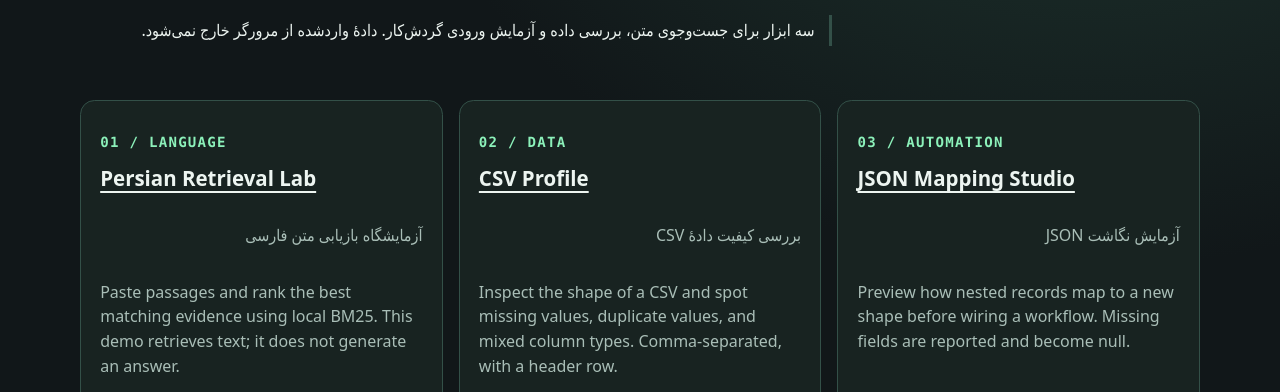
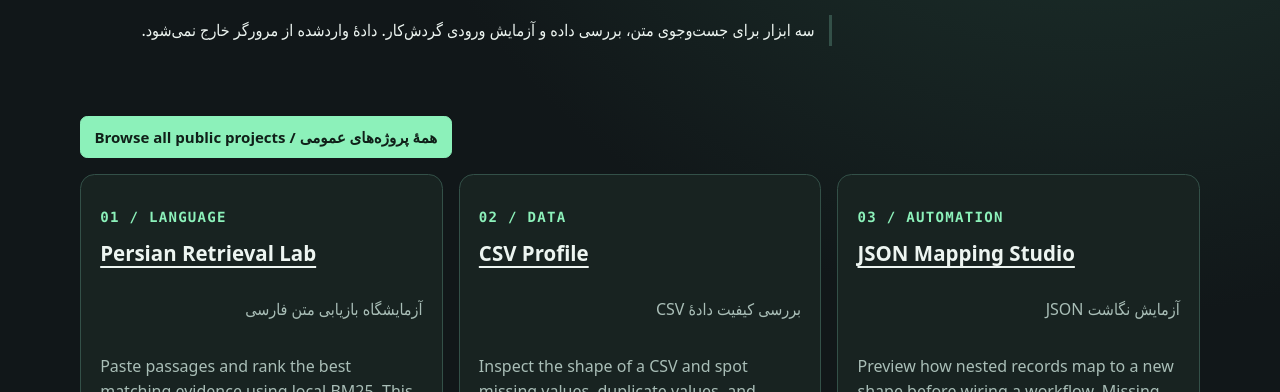
Before and after one commit to mrzroot/website-portfolio-demos, a plain HTML site: page projects/index.html in a window 1280 px wide. Shown: the part 363-755 px from the top of the page. Drawn offline with Linux system fonts and the light colour scheme.

```diff
--- a/projects/index.html
+++ b/projects/index.html
@@ -4,4 +4,5 @@
 <title>Project Lab · MRZ Project Lab</title><link rel="stylesheet" href="lab.css"></head>
 <body><a class="skip" href="#main">Skip to content</a><header class="top"><a class="brand" href="./"><span aria-hidden="true">◈</span> MRZ <span>PROJECT LAB</span></a><nav><a href="./">Lab</a><a href="../">Portfolio</a><a href="https://github.com/mrzroot/website-portfolio-demos">GitHub</a></nav></header>
 <main id="main"><section class="hero"><p class="eyebrow">BUILT BY @MRZROOT</p><h1>Project Lab<span>.</span></h1><p class="lead">Three small tools for finding evidence, inspecting data, and testing workflow inputs. Try them with synthetic samples or your own text.</p><p class="fa" lang="fa" dir="rtl">سه ابزار برای جست‌وجوی متن، بررسی داده و آزمایش ورودی گردش‌کار. دادهٔ واردشده از مرورگر خارج نمی‌شود.</p></section>
+<p><a class="button" href="catalog.html">Browse all public projects / همهٔ پروژه‌های عمومی</a></p>
 <section class="grid" aria-label="Projects"><article class="card"><p class="eyebrow">01 / LANGUAGE</p><h2><a href="./persian-retrieval/">Persian Retrieval Lab</a></h2><p lang="fa" dir="rtl">آزمایشگاه بازیابی متن فارسی</p><p>Paste passages and rank the best matching evidence using local BM25. This demo retrieves text; it does not generate an answer.</p><a class="button" href="./persian-retrieval/">Open demo</a></article><article class="card"><p class="eyebrow">02 / DATA</p><h2><a href="./csv-profile/">CSV Profile</a></h2><p lang="fa" dir="rtl">بررسی کیفیت دادهٔ CSV</p><p>Inspect the shape of a CSV and spot missing values, duplicate values, and mixed column types. Comma-separated, with a header row.</p><a class="button" href="./csv-profile/">Open demo</a></article><article class="card"><p class="eyebrow">03 / AUTOMATION</p><h2><a href="./json-mapping/">JSON Mapping Studio</a></h2><p lang="fa" dir="rtl">آزمایش نگاشت JSON</p><p>Preview how nested records map to a new shape before wiring a workflow. Missing fields are reported and become null.</p><a class="button" href="./json-mapping/">Open demo</a></article></section></main><footer>Open-source portfolio demos · <span lang="fa" dir="rtl">ابزارهای نمونه‌کار محمدرضا زارع</span></footer></body></html>
```
Also changed, not shown: projects/catalog.html (added, +1 -0 lines), 1 other file.
